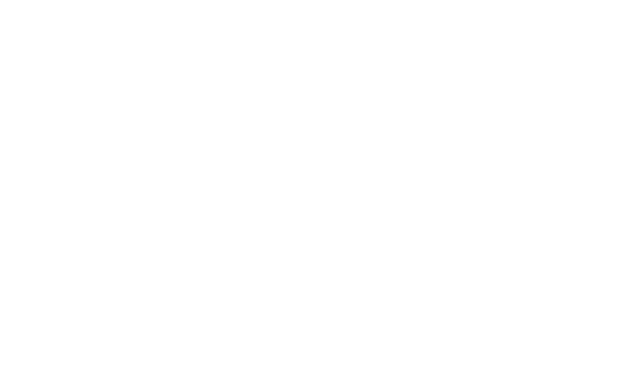
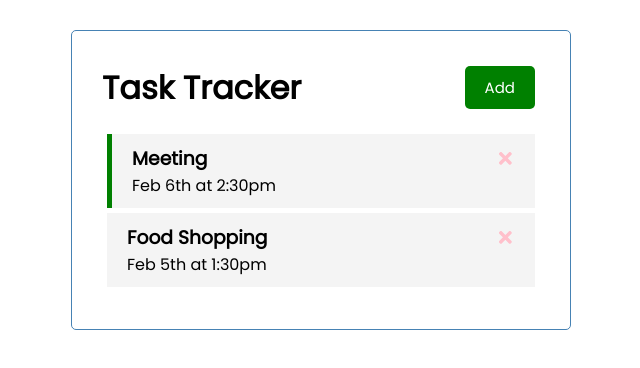
Before and after one commit to haivotrung/task-tracker-tsx, a React (Create React App) app: page / in a window 1280 px wide. Shown: the top 368 px of the page, without its empty margins (319-959 px from the left). Built offline with nearby package versions, Linux system fonts and the light colour scheme; the HTML template or start-up script is replaced by a standard one.

Commit message:
Finished Task List App with no Backend

```diff
--- a/package.json
+++ b/package.json
@@ -12,6 +12,7 @@
     "@types/react-dom": "^17.0.11",
     "react": "^17.0.2",
     "react-dom": "^17.0.2",
+    "react-icons": "^4.3.1",
     "react-scripts": "5.0.0",
     "typescript": "^4.5.5",
     "web-vitals": "^2.1.4"
--- a/src/App.tsx
+++ b/src/App.tsx
@@ -1,11 +1,54 @@
-import React from 'react';
+import Header from "./components/header";
+import Tasks from "./components/Tasks";
+import { useState } from "react";
+import AddTask from "./components/AddTask";
 
 function App() {
+  const [showAddTask, setShowAddTask] = useState(false);
+  const [tasksArray, setTasks] = useState([{
+    id: 1,
+    text: 'Meeting',
+    day: 'Feb 6th at 2:30pm',
+    reminder: true,
+  },
+  {
+    id: 2,
+    text: 'Food Shopping',
+    day: 'Feb 5th at 1:30pm',
+    reminder: false,
+  },])
+
+  const addTask = (task: any) => {
+    const id = Math.floor(Math.random() * 10000) + 1;
+    const newTask = { id, ...task };
+    setTasks([...tasksArray, newTask]);
+  }
+
+  // delete Tasks
+  const deleteTask = (id: number) => {
+    setTasks(tasksArray.filter((task) => task.id !== id));
+  }
+
+  const toggleReminder = (id: number) => {
+    setTasks(
+      tasksArray.map((task) =>
+        task.id === id ? { ...task, reminder: !task.reminder } : task
+      ))
+
+  }
+
   return (
-    <div className="App">
-
+    <div className="container">
+      <Header onAdd={() => setShowAddTask(!showAddTask)}
+        showAdd={showAddTask} />
+      {showAddTask && <AddTask onAdd={addTask} />}
+      {tasksArray.length > 0 ?
+        (<Tasks tasks={tasksArray} onDelete={deleteTask}
+          onToggle={toggleReminder} />
+        ) : ('No Tasks to Show')}
     </div>
   );
 }
 
+
 export default App;
--- /dev/null
+++ b/src/components/AddTask.js
@@ -0,0 +1,46 @@
+import { useState } from "react";
+
+const AddTask = ({ onAdd }) => {
+    const [text, setText] = useState('');
+    const [day, setDay] = useState('');
+    const [reminder, setReminder] = useState(false);
+
+    const onSubmit = (e) => {
+        e.preventDefault();
+
+        if (!text) {
+            alert('Please add a task!')
+            return
+        }
+
+        onAdd({ text, day, reminder })
+
+        setText('');
+        setDay('');
+        setReminder(false);
+    }
+
+    return (
+        <form className='add-form' onSubmit={onSubmit}>
+            <div className='form-control'>
+                <label>Tasks</label>
+                <input type='text' placeholder='Add Task' value={text} onChange={(e) => setText(e.target.value)}></input>
+            </div>
+
+            <div className='form-control'>
+                <label>Day and Time</label>
+                <input type='text' placeholder='Add Day & Time' value={day} onChange={(e) => setDay(e.target.value)}></input>
+            </div>
+
+            <div className='form-control form-control-check'>
+                <label>Set Reminder</label>
+                <input type='checkbox' checked={reminder} onChange={(e) => setReminder(e.currentTarget.checked)} />
+            </div>
+
+            <input type='submit' value='Save Task' className='btn btn-block'></input>
+        </form>
+    )
+
+};
+
+export default AddTask;
--- /dev/null
+++ b/src/components/Button.tsx
@@ -0,0 +1,15 @@
+
+
+const Button = (props:
+    {
+        color: string | number, text: string,
+        onclick: React.MouseEventHandler<HTMLButtonElement>
+    }) => {
+    return (<button onClick={props.onclick}
+        style={{ background: props.color }}
+        className="btn" > {props.text} </button >
+
+    )
+};
+
+export default Button;
--- /dev/null
+++ b/src/components/Task.js
@@ -0,0 +1,17 @@
+import { FaTimes } from 'react-icons/fa'
+
+const Task = ({ task, onDelete, onToggle }) => {
+    return (
+        <div
+      className={`task ${task.reminder && 'reminder'}`}
+      onDoubleClick={() => onToggle(task.id)}
+        >
+            <h3>{task.text}
+                <FaTimes style={{ color: 'pink' }}
+                    onClick={() => onDelete(task.id)} /></h3>
+            <p>{task.day}</p>
+        </div>
+    )
+}
+
+export default Task
--- /dev/null
+++ b/src/components/Tasks.js
@@ -0,0 +1,14 @@
+import Task from "./Task";
+
+
+const Tasks = ({tasks, onDelete, onToggle}) => {
+    return (
+        <>
+            {tasks.map((task) =>
+            (<Task task={task} key={task.id}
+                onDelete={onDelete} onToggle={onToggle}/>))}
+        </>
+    )
+};
+
+export default Tasks;
--- /dev/null
+++ b/src/components/header.js
@@ -0,0 +1,15 @@
+import Button from "./Button";
+
+const Header = ({onAdd, showAdd }) => {
+    return (
+        <header className='header'>
+            <h1>Task Tracker</h1>
+            <Button color={showAdd ? 'darkred' :'green'}
+                text={showAdd ? 'Close' : 'Add'}
+                onclick={onAdd} />
+        </header>
+    )
+};
+
+
+export default Header;
--- a/src/index.css
+++ b/src/index.css
@@ -1,13 +1,111 @@
-body {
-  margin: 0;
-  font-family: -apple-system, BlinkMacSystemFont, 'Segoe UI', 'Roboto', 'Oxygen',
-    'Ubuntu', 'Cantarell', 'Fira Sans', 'Droid Sans', 'Helvetica Neue',
-    sans-serif;
-  -webkit-font-smoothing: antialiased;
-  -moz-osx-font-smoothing: grayscale;
+@import url('https://fonts.googleapis.com/css2?family=Poppins:wght@300;400&display=swap');
+* {
+    box-sizing: border-box;
+    margin: 0;
+    padding: 0;
 }
 
-code {
-  font-family: source-code-pro, Menlo, Monaco, Consolas, 'Courier New',
-    monospace;
+body {
+    font-family: 'Poppins', sans-serif;
 }
+
+.container {
+    max-width: 500px;
+    margin: 30px auto;
+    overflow: auto;
+    min-height: 300px;
+    border: 1px solid steelblue;
+    padding: 30px;
+    border-radius: 5px;
+}
+
+.header {
+    display: flex;
+    justify-content: space-between;
+    align-items: center;
+    margin-bottom: 20px;
+}
+
+.btn {
+    display: inline-block;
+    background: #000;
+    color: #fff;
+    border: none;
+    padding: 10px 20px;
+    margin: 5px;
+    border-radius: 5px;
+    cursor: pointer;
+    text-decoration: none;
+    font-size: 15px;
+    font-family: inherit;
+}
+
+.btn:focus {
+    outline: none;
+}
+
+.btn:active {
+    transform: scale(0.98);
+}
+
+.btn-block {
+    display: block;
+    width: 100%;
+}
+
+.task {
+    background: #f4f4f4;
+    margin: 5px;
+    padding: 10px 20px;
+    cursor: pointer;
+}
+
+.task.reminder {
+    border-left: 5px solid green;
+}
+
+.task h3 {
+    display: flex;
+    align-items: center;
+    justify-content: space-between;
+}
+
+.add-form {
+    margin-bottom: 40px;
+}
+
+.form-control {
+    margin: 20px 0;
+}
+
+.form-control label {
+    display: block;
+}
+
+.form-control input {
+    width: 100%;
+    height: 40px;
+    margin: 5px;
+    padding: 3px 7px;
+    font-size: 17px;
+}
+
+.form-control-check {
+    display: flex;
+    align-items: center;
+    justify-content: space-between;
+}
+
+.form-control-check label {
+    flex: 1;
+}
+
+.form-control-check input {
+    flex: 2;
+    height: 20px;
+}
+
+footer {
+    margin-top: 30px;
+    text-align: center;
+}
```
Also changed, not shown: 1 other file (tests, documents, lock files or other folders).
